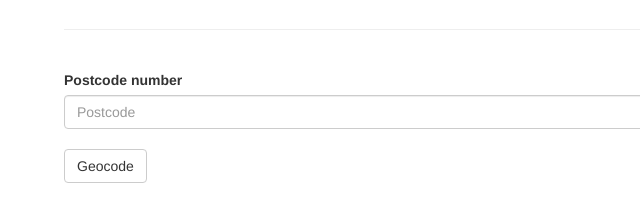
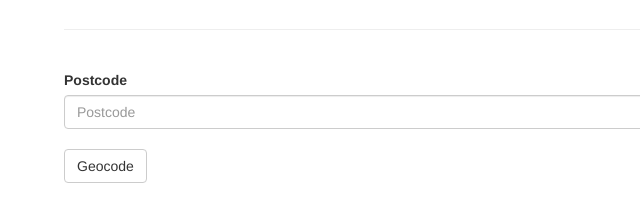
Before and after one commit to allies-computing/uk-geocoding-jquery, a plain HTML site: page index.html in a window 1280 px wide. Shown: the part 205-426 px from the top of the page, 0-640 px from the left. Drawn offline with nearby package versions, Linux system fonts and the light colour scheme.

Commit message:
Typo in postcode label

```diff
--- a/index.html
+++ b/index.html
@@ -36,7 +36,7 @@
 
                 <form id="example_form">
                     <div class="form-group">
-                        <label for="postcode">Postcode number</label>
+                        <label for="postcode">Postcode</label>
                         <input type="postcode" class="form-control" id="postcode" placeholder="Postcode">
                     </div>
                     <button type="submit" class="btn btn-default" id="geocode">Geocode</button>
```
